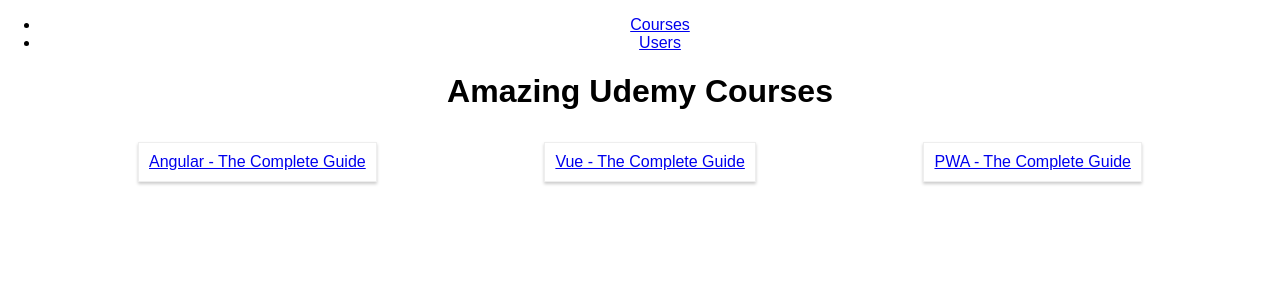
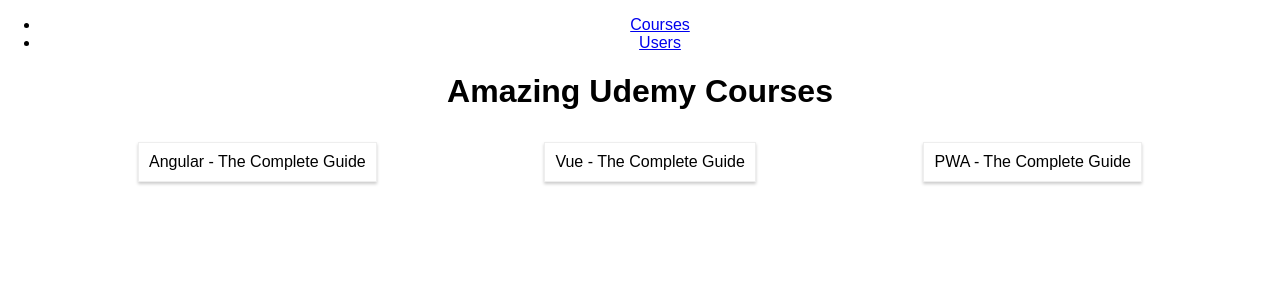
Before and after one commit to MikeDacanay/react_routing_assignment, a React (Create React App) app: page / in a window 1280 px wide. Shown: the top 300 px of the page. Built offline with nearby package versions, Linux system fonts and the light colour scheme.

Commit message:
6/7 done changed nest link to prog

```diff
--- a/src/components/Course.js
+++ b/src/components/Course.js
@@ -1,21 +1,19 @@
 import React from 'react';
 
-import {NavLink} from 'react-router-dom';
+// import {NavLink} from 'react-router-dom';
 
 
 import './Course.module.css';
 
 const course = (props) => {
 	return (
-		<NavLink
+		<article
 			className='Course'
-			to={{
-				pathname: '/'+props.title,
-				id: props.id
-			}}
+			onClick={props.clicked}
+			id={props.id}
 			>
 			{props.title}
-		</NavLink>
+		</article>
 	)
 }
 
--- a/src/containers/Blog/Blog.js
+++ b/src/containers/Blog/Blog.js
@@ -22,7 +22,6 @@
 					<Route
 						path='/users'
 						component={Users}
-						exact
 					/>
 					<Route
 						path='/'
--- a/src/containers/Courses/Courses.js
+++ b/src/containers/Courses/Courses.js
@@ -33,20 +33,30 @@
                                     key={course.id}
                                     title={course.title}
                                     id={course.id}
+                                    clicked={()=>this.courseSelectedHandler(course.title, course.id)}
                                 />
                             )
                         } )
                     }
                 </section>
                 <Route
-                    path='/:title'
+                    path={this.props.match.url + ':title'}
+                    exact
                     component={FullCourse}
-                    exact
                 />
 
             </div>
         );
     }
+
+    //Linking Programmatically
+    courseSelectedHandler = (title, id) => {
+        // this.props.history.push('/'+title);
+        this.props.history.push({
+            pathname: '/'+title,
+            id: id
+        });
+    }
 }
 
 export default Courses;
```
